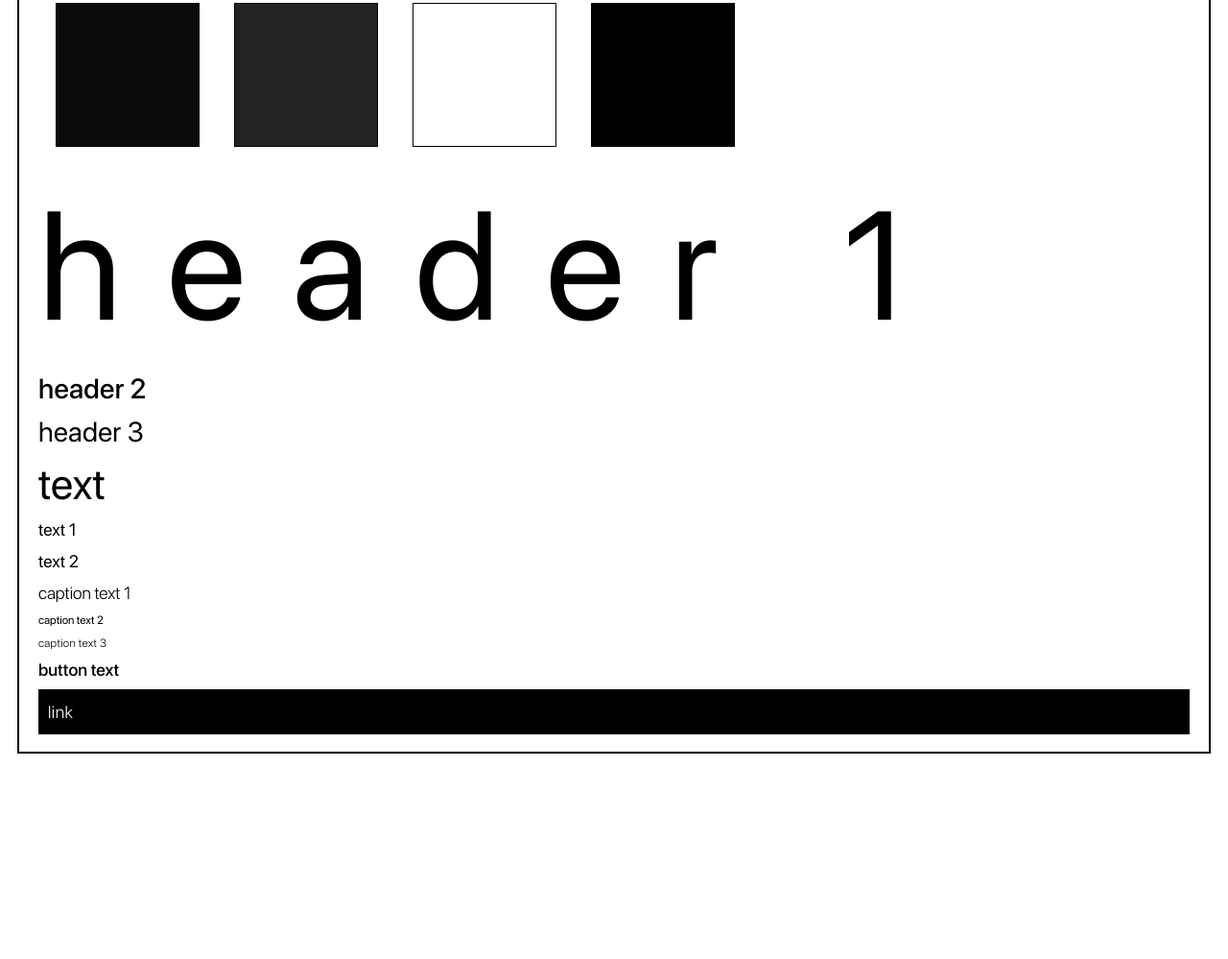
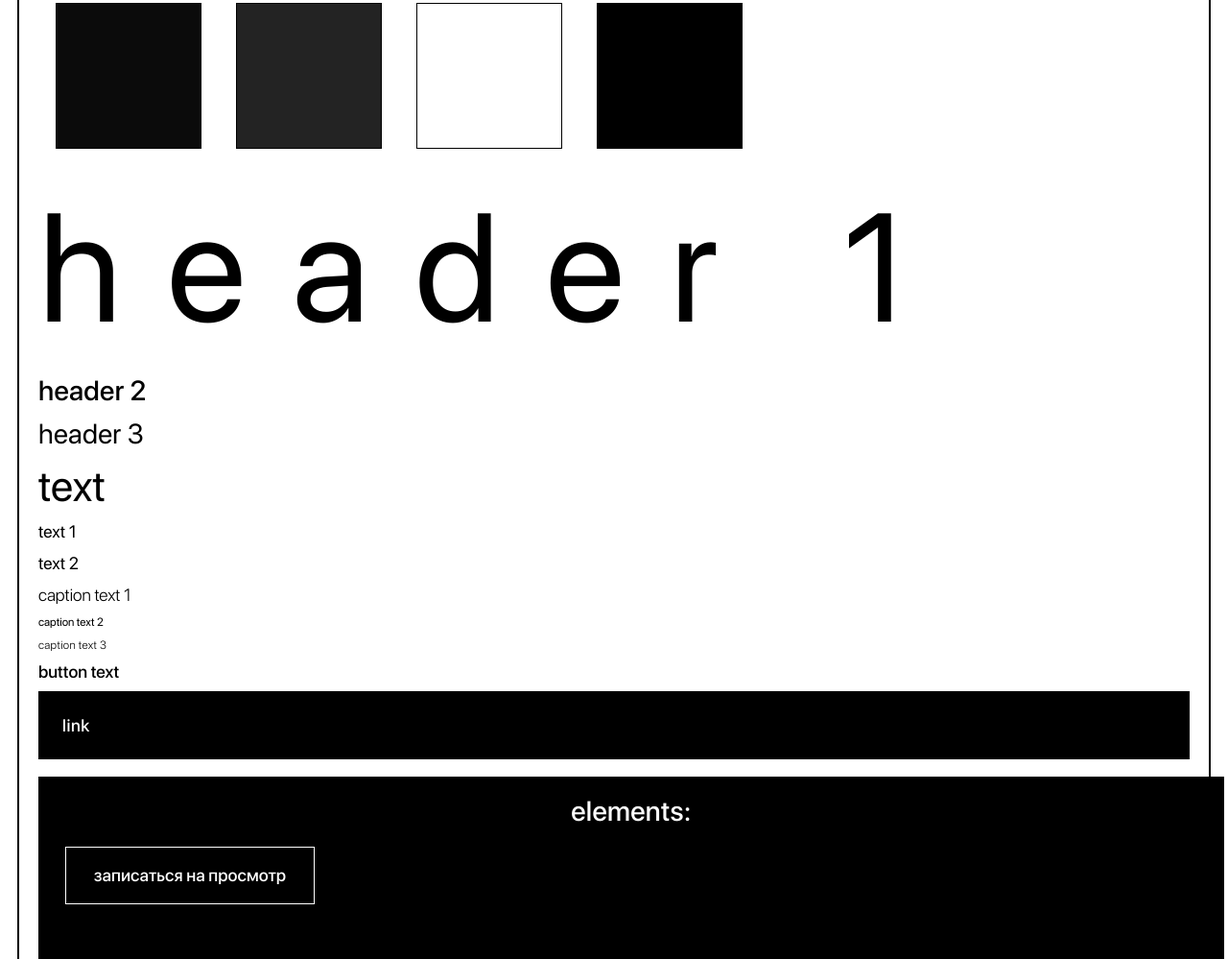
Before and after one commit to PavelMelnik94/focus-landing, a website built with webpack: page src/index.html in a window 1280 px wide. Shown: the part 53-1052 px from the top of the page at 96% size. Before the commit the page ends 856 px from the top, so only its background shows below. Built offline with nearby package versions, Linux system fonts and the light colour scheme; files whose address does not match are found by name.

Commit message:
added button element styles

```diff
--- a/src/index.html
+++ b/src/index.html
@@ -43,9 +43,19 @@ if(!(window.fetch&&window.Promise&&[].includes&&Object.assign&&window.Map)){
       <div class="mt10 caption-text-3">caption text 3</div>
       <div class="mt10 button-text">button text</div>
 						<div class="bg-black mt10 p10">
-							<a href="#" class="p15button-text">link</a>
+							<a href="#" class="p15 button-text">link</a>
 						</div>
 
+						<div class="design-elements ">
+							<h2 class="text-center text-white d-block block-center"> elements: </h2>
+							<div class="mt10 d-flex">
+								<div class="m10 d-flex">
+								<Button	class="button button--white">записаться на просмотр</Button>
+								</div>
+								<div class="m10">	</div>
+								<div class="m10">	</div>
+								<div class="m10">	</div>
+						</div>
 					</div>
     <script src="js/script.bundle.js"></script>
   </body>
--- /dev/null
+++ b/src/styles/blocks/elements/button/_button.scss
@@ -0,0 +1,29 @@
+.button {
+    width: 260px;
+    height: 60px;
+    display: flex;
+    @include box-center($justify: center, $align: center);
+    font-weight: 500;
+    font-size: 18px;
+    line-height: 21px;
+    outline: none;
+    box-shadow: none;
+    border:unset;
+    cursor: pointer;
+    font-weight: 500;
+    font-size: 18px;
+    line-height: 21px;
+    border: 1px solid #000;
+    @include button-variant($color: $white, $background: $transparent,  $border-color: $white);
+    &:hover {
+        @include button-variant($color: $black, $background: $white, $border-color: $white);
+    }
+    &:active,
+    &:focus {
+        outline: unset;
+        box-shadow: unset;
+        border:unset;
+    }
+
+
+}
--- a/src/styles/blocks/elements/index.scss
+++ b/src/styles/blocks/elements/index.scss
@@ -1,4 +1,4 @@
-@import "button";
+@import "button/button";
 @import "checkbox";
 @import "placeholder";
 @import "radio";
--- a/src/styles/helpers/_font.scss
+++ b/src/styles/helpers/_font.scss
@@ -25,8 +25,8 @@
 }
 
 .text-color-dark {
-    color: $black-text;
+    color: $black;
 }
 .text-color-white {
-    color: $white-text;
+    color: $white;
 }
--- a/src/styles/helpers/_temp.scss
+++ b/src/styles/helpers/_temp.scss
@@ -24,15 +24,24 @@
 }
 
 .box-3 {
-    background-color: $white-text;
+    background-color: $white;
 }
 
 .box-4 {
-    background-color: $black-text;
+    background-color: $black;
 }
 
-.design-wrap {
+.design {
+    &-wrap{
     border: 2px solid black;
     margin: 1rem;
     padding: 1rem;
 }
+&-elements {
+    margin-top: 1rem;
+    padding: 1rem;
+    background-color: black;
+    width: 100%;
+    height: 500px;
+}
+}
--- a/src/styles/settings/_colors.scss
+++ b/src/styles/settings/_colors.scss
@@ -1,4 +1,5 @@
-$white-text: #FFFFFF;
-$black-text: #000000;
+$white: #FFFFFF;
+$black: #000000;
 $background: #0B0B0B;
 $background-footer: #232323;
+$transparent: rgba(0, 0, 0, 0);
--- a/src/styles/settings/_global.scss
+++ b/src/styles/settings/_global.scss
@@ -3,11 +3,11 @@
 @import "./mixins";
 
 /* Указываем box sizing */
-*,
-*::before,
-*::after {
-    box-sizing: border-box;
-}
+// *,
+// *::before,
+// *::after {
+//     box-sizing: border-box;
+// }
 
 /* Убираем внутренние отступы */
 ul[class],
@@ -133,3 +133,9 @@ select:focus {
     width: 100%;
     padding: 0 50px 0;
 }
+
+
+.text-white {
+    text-align: center;
+    color: $white;
+}
--- a/src/styles/settings/_typography.scss
+++ b/src/styles/settings/_typography.scss
@@ -4,7 +4,7 @@
 @import "./colors";
 
 html {
-    @include reset("SF Pro Display", $base-font-size, $black-text);
+    @include reset("SF Pro Display", $base-font-size, $black);
 
     @include for-phone-only {
         font-size: $mobile-font-size;
@@ -15,6 +15,20 @@ html {
     @include for-laptop-only {
         font-size: $laptop-font-size;
     }
+}
+
+h1,
+h2,
+h3,
+.text,
+.text-1,
+.text-2,
+.caption-text-1,
+.caption-text-2,
+.caption-text-3,
+.button-text,
+a {
+    display: block;
 }
 
 h1 {
@@ -95,7 +109,7 @@ a {
     text-decoration: none;
     letter-spacing: 0.03em;
 
-    color: $white-text;
+    color: $white;
     background-color: unset;
 
     font-size: 12px;
--- a/src/styles/settings/index.scss
+++ b/src/styles/settings/index.scss
@@ -1,6 +1,6 @@
-@import './variables';
 @import './colors';
 @import './global';
 @import './typography';
 @import './mixins';
 @import './base';
+@import './variables';
```
Also changed, not shown: dist/css/styles.min.css, dist/index.html, src/styles/blocks/elements/_button.scss (deleted).
